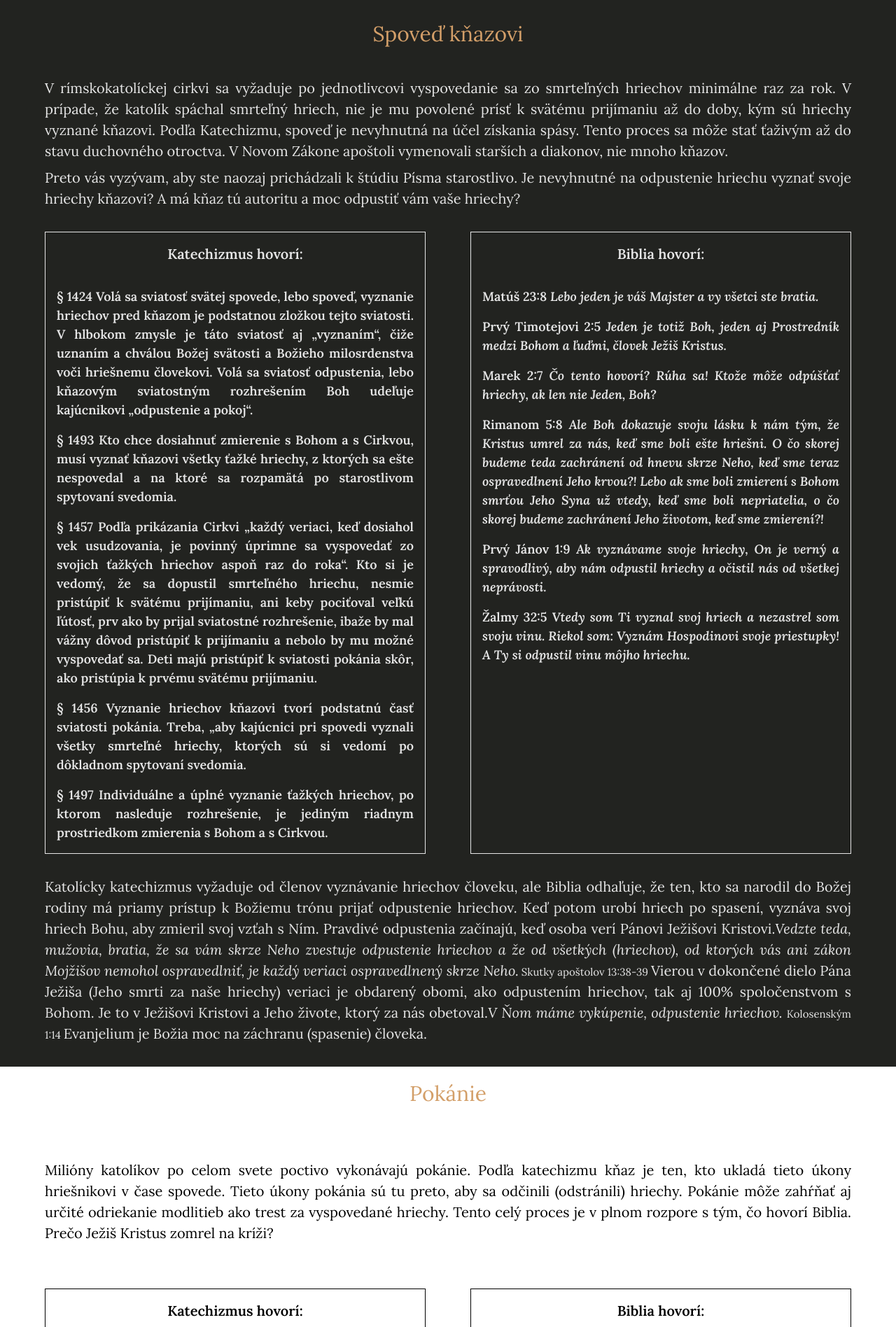
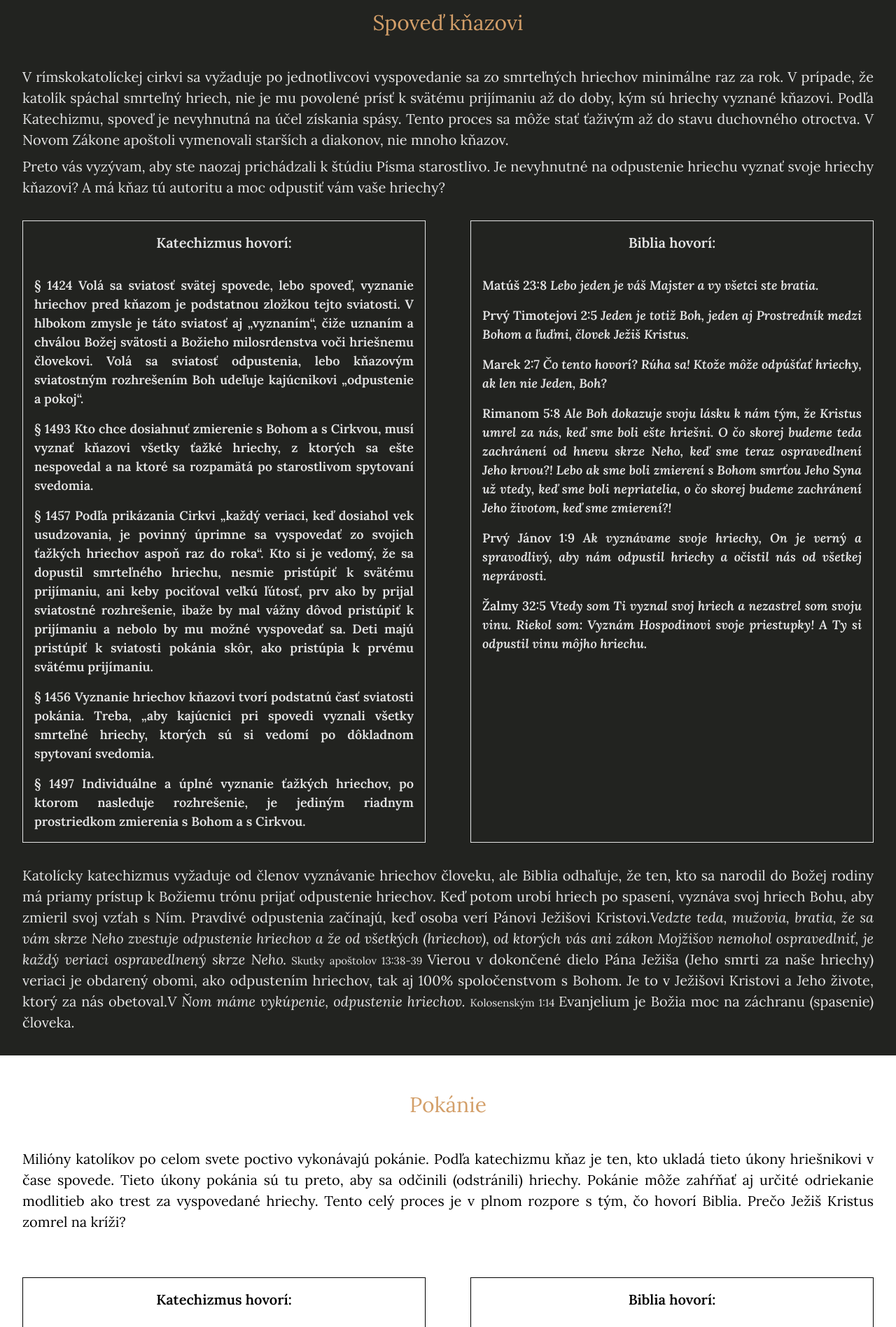
Before and after one commit to pkvarg/katolickaviera.sk, a React (Vite) app: page /spoved in a window 1280 px wide. Shown: the part 904-2800 px from the top of the page at 70% size. Built offline with nearby package versions, Linux system fonts and the light colour scheme.

Commit message:
width half

```diff
--- a/src/pages/Home.jsx
+++ b/src/pages/Home.jsx
@@ -41,7 +41,7 @@ const Home = ({ lng, setLng }) => {
             <h1 className='text-title text-center text-[25px] lg:text-[40px] pt-[15%] lg:pt-[10%] font-bold'>
               Nespoliehaj sa na cirkevné tradície! <br /> Riaď sa Božím Slovom!
             </h1>
-            <div className='text-[#FFFFFF] text-[22.5px] flex flex-col items-center '>
+            <div className='text-[#FFFFFF] text-[22.5px] flex flex-col items-center'>
               <span className='italic text-center'>
                 Ak vy zostanete v mojom slove, ste naozaj moji učeníci.
               </span>
@@ -52,7 +52,7 @@ const Home = ({ lng, setLng }) => {
               <span className='text-[12.5px]'> Ján 8:31-32</span>
             </div>
             <div className='hidden lg:flex flex-col absolute bottom-0 lg:bottom-4 xl:-bottom-8 l-0 px-8'>
-              <h1 className='text-title text-center text-[25px] lg:text-[30px] pt-4 '>
+              <h1 className='text-title text-center text-[25px] lg:text-[30px] pt-4'>
                 Ako sa Božie Slovo pozerá na prihováranie veriaceho k svätcom?
               </h1>
               <h2 className='text-white text-[22.5px] text-justify'>
@@ -70,9 +70,9 @@ const Home = ({ lng, setLng }) => {
               </h2>
             </div>
           </main>
-          <section className='bg-black px-8 pt-8 pb-16'>
+          <section className='bg-black px-4 lg:px-8 pt-8 pb-16'>
             <div className='flex flex-col lg:hidden'>
-              <h1 className='text-title text-center text-[25px] lg:text-[30px] pt-4 '>
+              <h1 className='text-title text-center text-[25px] lg:text-[30px] pt-4'>
                 Ako sa Božie Slovo pozerá na prihováranie veriaceho k svätcom?
               </h1>
               <h2 className='text-white text-[22.5px] text-justify'>
@@ -151,7 +151,7 @@ const Home = ({ lng, setLng }) => {
             </h2>
           </section>
 
-          <section className='bg-white text-black  px-8 pt-8'>
+          <section className='bg-white text-black px-4 lg:px-8 pt-8'>
             <h1 className='text-title text-center text-[25px] lg:text-[30px] pt-8'>
               Učí Božie Slovo orodovať u Márii?
             </h1>
--- a/src/pages/Omsa.jsx
+++ b/src/pages/Omsa.jsx
@@ -5,10 +5,10 @@ const Omsa = () => {
   return (
     <>
       <Header />
-      <main className=''>
+      <main>
         <div className='omsa-pic lg:flex h-[1000px] -mt-[50%] md:-mt-[75%] lg:-mt-[38%] xl:-mt-[16%] 2xl:-mt-[8%]'></div>
         <div className='text-black flex flex-col lg:flex-row mx-4 lg:mx-8'>
-          <div className='flex flex-col align-center mx-4'>
+          <div className='flex flex-col align-center'>
             <h1 className='text-title3 text-center text-[35px] -mt-[155%] md:-mt-[45%] lg:-mt-[22%] xl:-mt-[40%] 2xl:-mt-[30%]'>
               Omša
             </h1>
--- a/src/pages/Spoved.jsx
+++ b/src/pages/Spoved.jsx
@@ -7,7 +7,7 @@ const Spoved = () => {
       <HeaderTransparent />
       <main className='text-black bg-black text-[20px]'>
         <div className='spoved-pic lg:flex h-[850px] -mt-[50%] md:-mt-[75%] lg:-mt-[38%] xl:-mt-[16%] 2xl:-mt-[8%]'></div>
-        <div className='flex flex-col text-[20px] align-center mx-4 lg:mx-16'>
+        <div className='flex flex-col text-[20px] align-center mx-4 lg:mx-8'>
           <h1 className='text-title text-center text-[35px] -mt-[65%] md:-mt-[45%] lg:-mt-[10%] xl:-mt-[25%] 2xl:-mt-[27%]'>
             Spoveď
           </h1>
@@ -71,9 +71,9 @@ const Spoved = () => {
       </main>
 
       {/* spoved table lg */}
-      <section className='bg-black text-white hidden text-[18px] lg:flex justify-center px-12 pt-8 gap-8 pb-8'>
+      <section className='bg-black text-white hidden text-[18px] lg:flex justify-center px-4 pt-8 gap-8 pb-8'>
         <div className='w-[50%] border flex flex-col items-center mx-4'>
-          <h2 className='font-semibold text-center  mt-4'>
+          <h2 className='font-semibold text-center mt-4'>
             Katechizmus hovorí:
           </h2>
           <div className='mx-4 text-justify font-semibold flex flex-col gap-4 mt-8 pb-4'>
@@ -273,7 +273,7 @@ const Spoved = () => {
       </section>
       {/* spoved lg and mob OK */}
       <section className='bg-black text-white text-[20px] pb-8'>
-        <div className='text-justify  flex flex-col gap-2 mx-4 lg:mx-16'>
+        <div className='text-justify  flex flex-col gap-2 mx-4 lg:mx-8'>
           <p>
             Katolícky katechizmus vyžaduje od členov vyznávanie hriechov
             človeku, ale Biblia odhaľuje, že ten, kto sa narodil do Božej rodiny
@@ -302,8 +302,8 @@ const Spoved = () => {
       </section>
       {/* pokanie black lg and mob OK */}
       <section className='text-[20px]'>
-        <div className='text-justify flex flex-col gap-2 mt-4 mx-4 lg:mx-16'>
-          <h2 className='text-title text-center text-[30px] mb-16'>Pokánie</h2>
+        <div className='text-justify flex flex-col gap-2 mt-12 mx-4 lg:mx-8'>
+          <h2 className='text-title text-center text-[30px] mb-8'>Pokánie</h2>
           <p className='text-[20px] '>
             Milióny katolíkov po celom svete poctivo vykonávajú pokánie. Podľa
             katechizmu kňaz je ten, kto ukladá tieto úkony hriešnikovi v čase
@@ -316,7 +316,7 @@ const Spoved = () => {
         </div>
       </section>
       {/* pokanie black table lg */}
-      <section className='hidden text-[18px] lg:flex justify-center px-12 gap-8 pt-16 pb-16'>
+      <section className='hidden text-[18px] lg:flex justify-center px-4 gap-8 pt-16 pb-16'>
         <div className='w-[50%] border flex flex-col items-center mx-4'>
           <h2 className='font-semibold  text-center mt-4'>
             Katechizmus hovorí:
@@ -539,9 +539,9 @@ const Spoved = () => {
         </div>
       </section>
 
-      {/* pokanie outro black lg and mob OK */}
-      <section className=''>
-        <div className='text-justify flex flex-col gap-2 pb-8 mx-4 lg:mx-16'>
+      {/* pokanie outro lg and mob OK */}
+      <>
+        <div className='text-justify flex flex-col gap-2 pb-8 mx-4 lg:mx-8'>
           <p className='text-[20px]'>
             Z Písma svätého vidíme, že Ježiš Kristus zaplatil na Kalvárii plnú
             cenu za naše hriechy. Viera, že dobré skutky sú nevyhnutné pre
@@ -567,11 +567,11 @@ const Spoved = () => {
             <span className='text-[15px]'> Rimanom 3:28</span>
           </p>
         </div>
-      </section>
+      </>
 
       {/* pokanie outro white lg and mob OK */}
       <section>
-        <div className='text-justify flex flex-col gap-2 py-8 mx-4 lg:mx-16'>
+        <div className='text-justify flex flex-col gap-2 py-8 mx-4 lg:mx-8'>
           <p className='text-[20px]'>
             Prosím uváž, čo Biblia hovorí, pokiaľ ide o úplne dostačujúcu ponuku
             Ježiša Krista na kríži, ktorou zaplatil všetok dlh hriechu. Podľa
```
